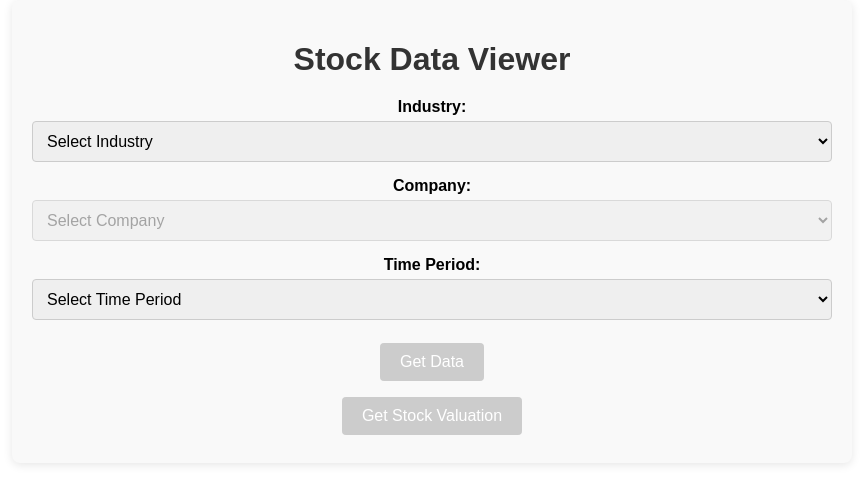
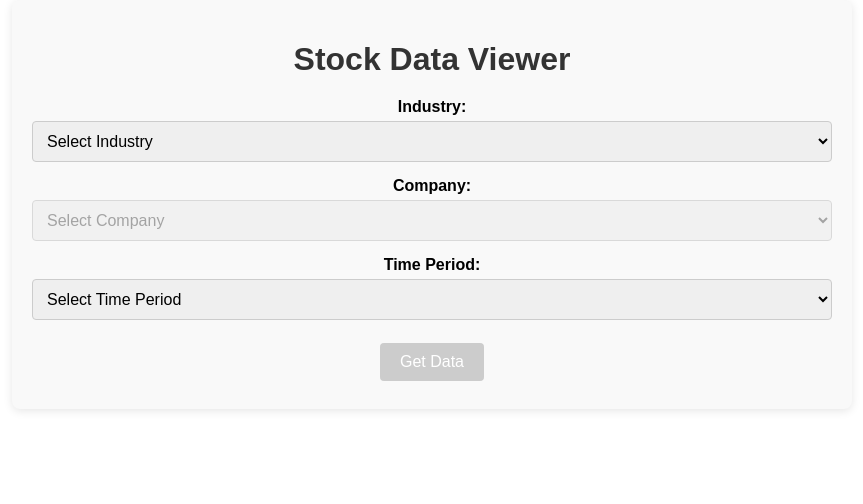
Before and after one commit to jaosy/AN6002_Business_Valuation_Project, a React (Create React App) app in the folder bvapp/: page / in a window 1280 px wide. Shown: the top 504 px of the page, without its empty margins (208-1071 px from the left). Built offline with nearby package versions, Linux system fonts and the light colour scheme.

Commit message:
Get both graph and stock val in one button

```diff
--- a/bvapp/src/App.js
+++ b/bvapp/src/App.js
@@ -21,36 +21,6 @@ function App() {
   const [stockDataPlot, setStockDataPlot] = useState(0);
   const [loading, setLoading] = useState(false);
 
-  const fetchStockValuation = async (company_name) => {
-    const response = await fetch('/api/stock-valuation', {
-      method: 'POST',
-      headers: {
-        'Content-Type': 'application/json',
-      },
-      body: JSON.stringify({ company_name }),
-    });
-
-    if (!response.ok) {
-      const errorData = await response.json();
-      throw new Error(errorData.error || 'Failed to fetch stock valuation');
-    }
-
-    const data = await response.json();
-    return data;
-  };
-
-  const handleFetchValuation = async () => {
-    setLoading(true);
-    try {
-      const data = await fetchStockValuation(company);
-      setStockValuation(data);
-    } catch (error) {
-      console.error('Error fetching stock valuation:', error);
-    } finally {
-      setLoading(false);
-    }
-  };
-
   const handleSubmit = async (e) => {
     e.preventDefault();
     setLoading(true);
@@ -68,7 +38,7 @@ function App() {
       });
 
       if (!response.ok) {
-        throw new Error('Network response was not ok');
+        throw new Error('Error fetching stock data');
       }
 
       const data = await response.json();
@@ -76,6 +46,30 @@ function App() {
       setStockDataPlot(JSON.parse(data.plot));
     } catch (error) {
       console.error("Error fetching data", error);
+    } finally {
+      setLoading(false);
+    }
+
+    try {
+      console.log(company)
+      const response = await fetch('/api/stock-valuation', {
+        method: 'POST',
+        headers: {
+          'Content-Type': 'application/json',
+        },
+        body: JSON.stringify({ company }),
+      });
+
+      if (!response.ok) {
+        const errorData = await response.json();
+        throw new Error(errorData.error || 'Failed to fetch stock valuation');
+      }
+
+      const data = await response.json()
+      setStockValuation(data)
+    } catch (error) {
+      setStockValuation(null)
+      console.error('Error fetching stock valuation:', error);
     } finally {
       setLoading(false);
     }
@@ -122,16 +116,6 @@ function App() {
           Get Data
           </button>
       </form>
-
-      <button
-        variant="contained"
-        color="secondary"
-        onClick={handleFetchValuation}
-        disabled={company === ''}
-        style={company === '' ? styles.buttonDisabled : styles.button}
-      >
-        Get Stock Valuation
-      </button>
 
       {loading && (
         <div style={styles.loader}>
```
Also changed, not shown: 1 other file (tests, documents, lock files or other folders).
